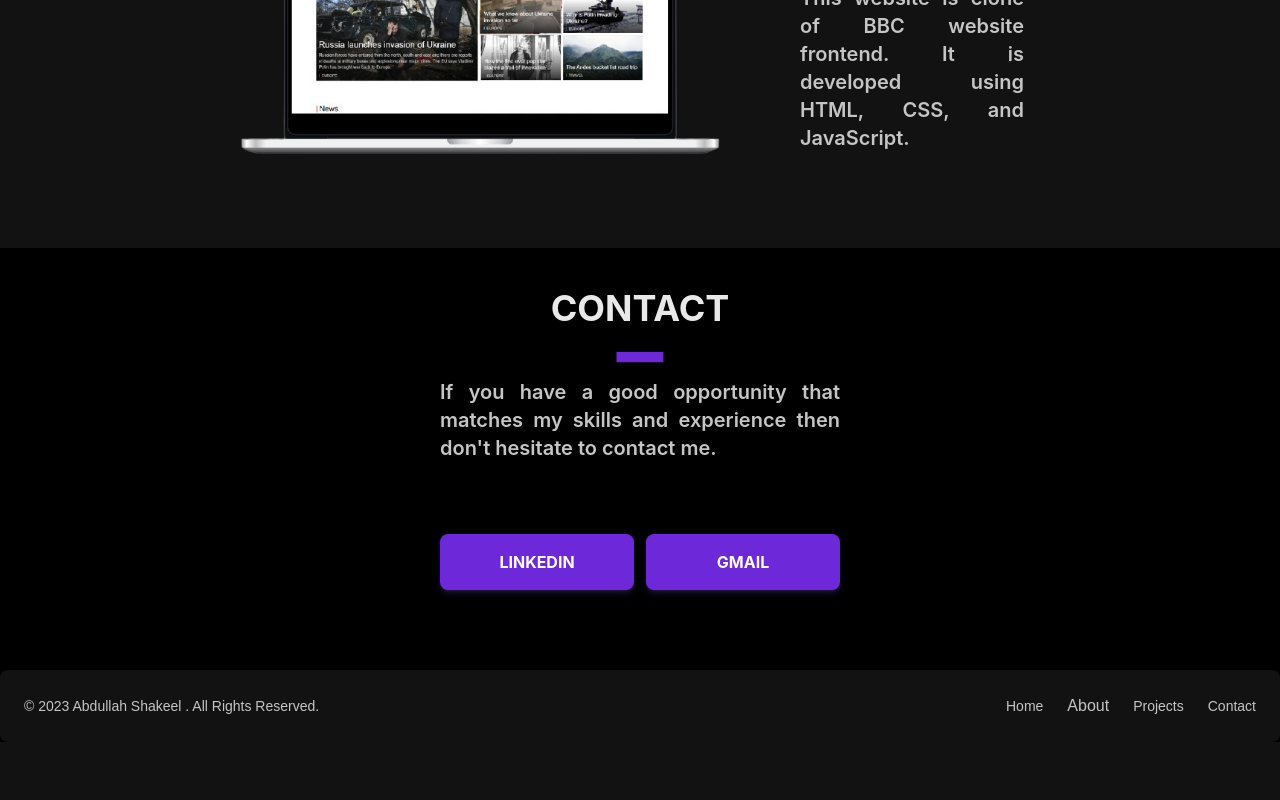
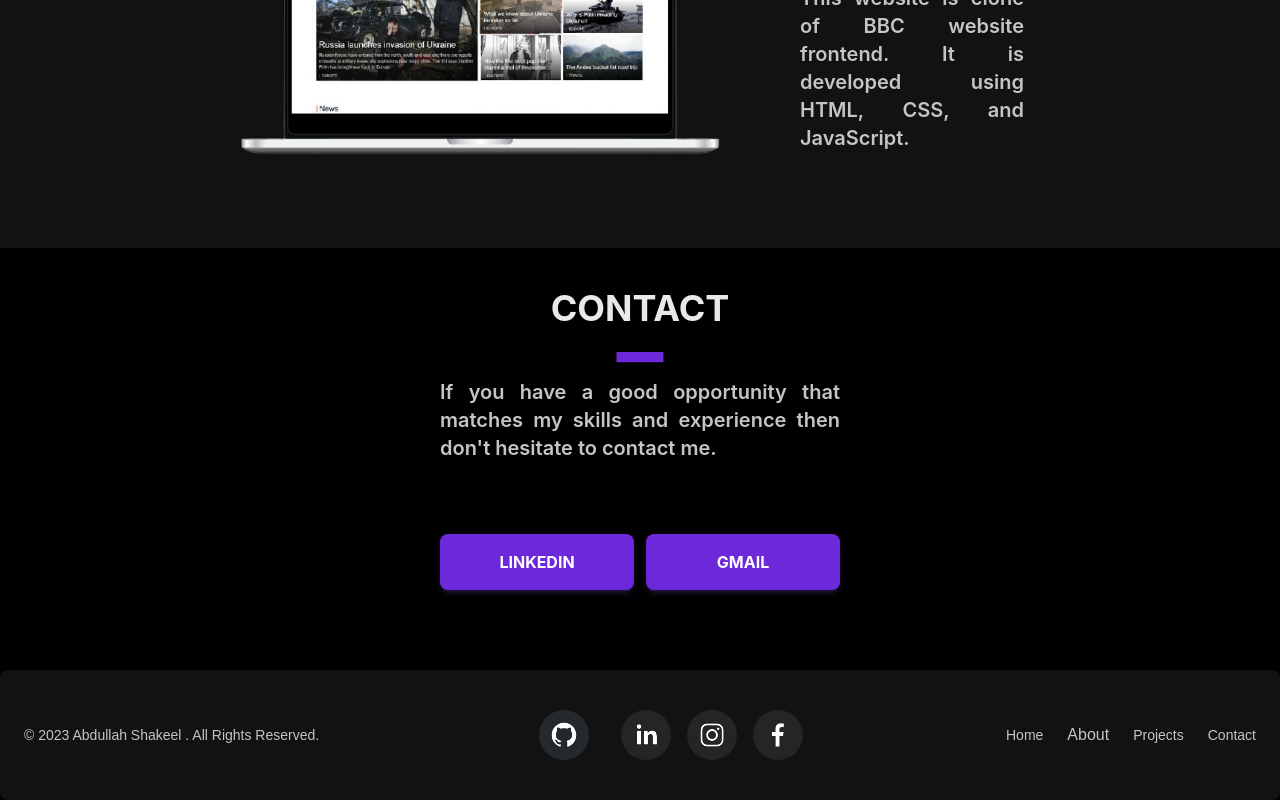
Before and after one commit to abdullah599/portfolio, a React (Create React App) app: page / in a window 1280 px wide. Shown: the part 4566-5366 px from the top of the page. Before the commit the page ends 5308 px from the top, so only its background shows below. Built offline with nearby package versions, Linux system fonts and the light colour scheme.

Commit message:
Added Socials in footer

```diff
--- a/src/components/footer.jsx
+++ b/src/components/footer.jsx
@@ -1,5 +1,6 @@
 import React, { Component } from "react";
 import { Link } from "react-scroll";
+import { SocialIcon } from "react-social-icons";
 
 class Footer extends Component {
   state = {};
@@ -10,6 +11,35 @@ class Footer extends Component {
           <span className="text-sm  sm:text-center  text-[color:var(--secondary-text-color)]">
             © 2023 Abdullah Shakeel . All Rights Reserved.
           </span>
+          <div className="flex items-center mt-4 space-x-4 md:mt-0 mx-2">
+             <SocialIcon
+            url="https://github.com/abdullah599"
+            className="m-4 "
+            target="_blank"
+            fgColor="#fff"
+          />
+          <SocialIcon
+            url="https://www.linkedin.com/in/abdullah-shakeel-a77748224"
+            className="m-4"
+            target="_blank"
+            fgColor="#fff"
+            bgColor="#252525"
+          />
+          <SocialIcon
+            url="https://www.instagram.com/abdullah0___o/"
+            className="m-4"
+            target="_blank"
+            fgColor="#fff"
+            bgColor="#252525"
+          />
+          <SocialIcon
+            url="https://www.facebook.com/abdullahshakeel123"
+            className="m-4"
+            target="_blank"
+            fgColor="#fff"
+            bgColor="#252525"
+            />
+          </div>
           <ul className="flex flex-wrap items-center mt-3 sm:mt-0  text-[color:var(--secondary-text-color)]">
             <li>
               <Link
```
